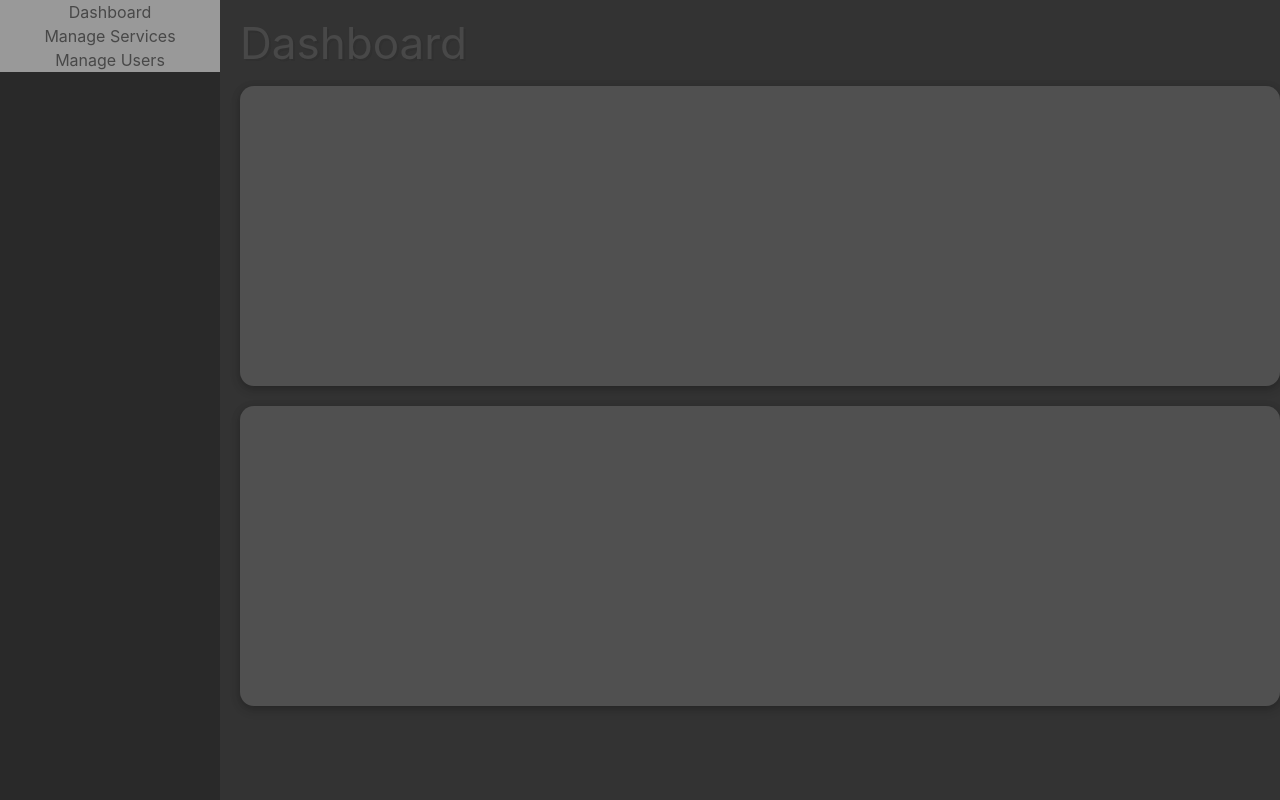
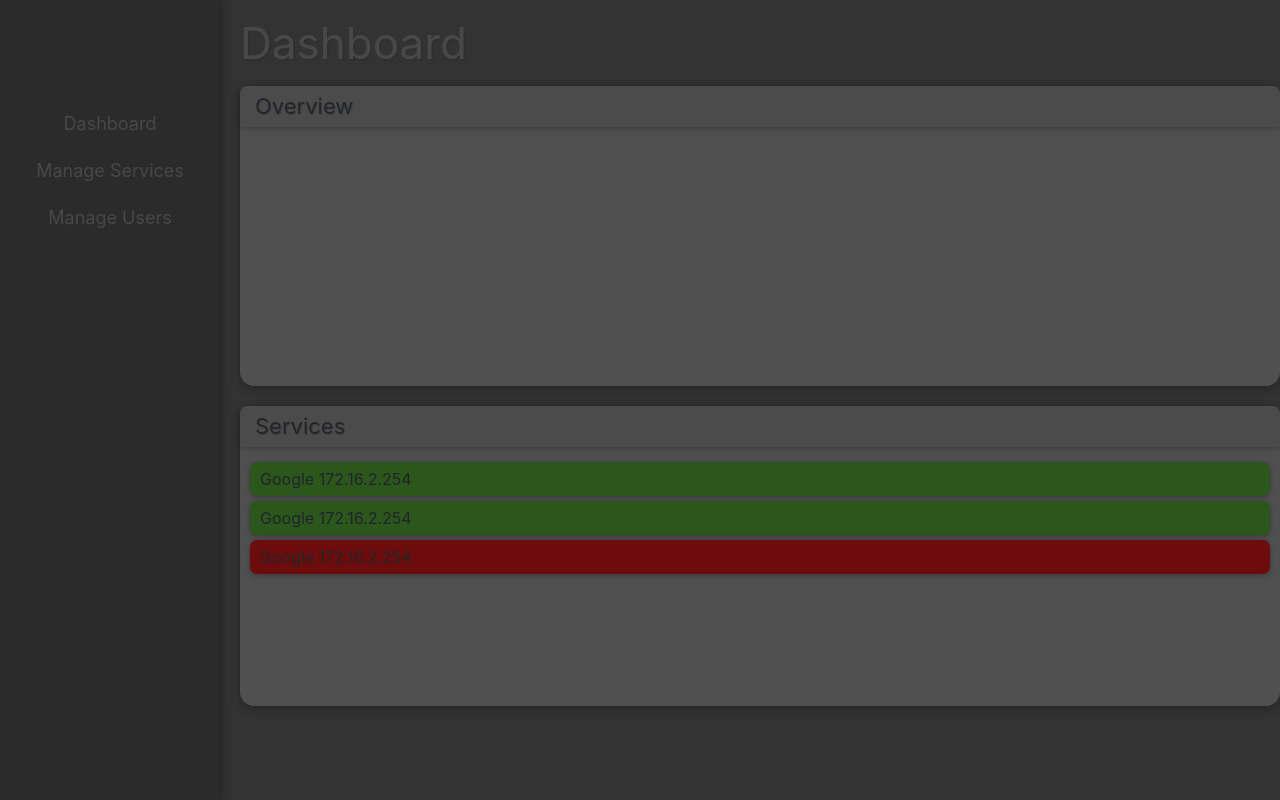
Before and after one commit to ShawnClake/REC-2017-IT, a PHP site: page /dashboard.html in a window 1280 px wide. Run offline with PHP 8.4, Linux system fonts and the light colour scheme; data that the repository does not hold is empty; some libraries are stand-ins or nearby versions.

Commit message:
Dashboard styling

```diff
--- a/dashboard.html
+++ b/dashboard.html
@@ -18,13 +18,31 @@
         </ul>
     </div>
 
-    <div class="container">
-        <span class="container__title">Dashboard</span>
-        <div class="overall-health">
-
+    <div class="page">
+        <span class="page__title">Dashboard</span>
+        <div class="container overall-health">
+            <div class="container__title">
+                <span>Overview</span>
+            </div>
         </div>
-        <div class="services-health">
-
+        <div class="container services-health">
+            <div class="container__title">
+                <span>Services</span>
+            </div>
+            <ul class="services-list">
+                <li class="service healthy">
+                    <span class="service__name">Google</span>
+                    <span class="service__ip">172.16.2.254</span>
+                </li>
+                <li class="service healthy">
+                    <span class="service__name">Google</span>
+                    <span class="service__ip">172.16.2.254</span>
+                </li>
+                <li class="service sick">
+                    <span class="service__name">Google</span>
+                    <span class="service__ip">172.16.2.254</span>
+                </li>
+            </ul>
         </div>
     </div>
 </body>
--- a/styles/dashboard.css
+++ b/styles/dashboard.css
@@ -11,24 +11,38 @@ body {
     grid-area: 1 / 1 / 2 / 2;
     padding: 0;
     margin: 0;
-    background: #292929;
-    /* box-shadow: 2px 0 8px 0 rgba(0, 0, 0, 0.05), 2px 0 4px 0 rgba(0, 0, 0, 0.15); */
+    background: #2B2B2B;
+    box-shadow: 2px 0 12px 0 rgba(0, 0, 0, 0.1), 2px 0 6px 0 rgba(0, 0, 0, 0.2);
     z-index: 100;
 }
 
 .side-nav__links {
+    width: 100%;
+    padding: 0;
+    margin: 100px 0;
+    list-style: none;
+    color: #484848;
+
     display: flex;
     flex-direction: column;
     align-content: center;
     align-items: center;
-    padding: 0;
-    margin: 0;
-    background: #999999;
-    list-style: none;
-    color: #484848;
 }
 
-.container {
+.side-nav__links li {
+    width: 100%;
+    padding: 10px;
+    text-align: center;
+    font-size: 18px;
+}
+
+.side-nav__links li:hover {
+    background: #505050;
+    color: #303030;
+    cursor: pointer;
+}
+
+.page {
     grid-area: 1 / 2 / 2 / 3;
     padding: 10px;
     background: #333333;
@@ -37,7 +51,7 @@ body {
     flex-direction: column;
 }
 
-.container__title {
+.page__title {
     font-size: 44px;
     margin: 0 10px;
     font-style: Arial, Helvetica, sans-serif;
@@ -45,20 +59,63 @@ body {
     color: #484848;
 }
 
-.overall-health {
+.container {
     width: 100%;
-    height: 300px;
     margin: 10px;
+    padding: 0;
     background: #505050;
     border-radius: 14px;
     box-shadow: 0 4px 12px 0 rgba(0, 0, 0, 0.1), 0 2px 8px 0 rgba(0, 0, 0, 0.2);
 }
 
+.container__title {
+    background: #4B4B4B;
+    width: 100%;
+    padding: 4px 15px;
+    border-radius: 7px 7px 0 0;
+    font-size: 22px;
+    text-shadow: 1px 1px #404040;
+    box-shadow: 0 2px 8px 0 rgba(0, 0, 0, 0.1), 0 1px 4px 0 rgba(0, 0, 0, 0.15);
+}
+
+.overall-health {
+    height: 300px;
+}
+
 .services-health {
+    height: 300px;
+}
+
+.services-list {
+    list-style: none;
+    padding: 10px;
+    margin: 0;
+}
+
+.service {
     width: 100%;
-    height: 300px;
-    margin: 10px;
-    background: #505050;
-    border-radius: 14px;
-    box-shadow: 0 4px 12px 0 rgba(0, 0, 0, 0.1), 0 2px 8px 0 rgba(0, 0, 0, 0.2);
+    margin: 5px 0;
+    padding: 5px 10px;
+    border-radius: 7px;
+    box-shadow: 0 2px 8px 0 rgba(0, 0, 0, 0.1), 0 1px 4px 0 rgba(0, 0, 0, 0.2);
 }
+
+.service:hover {
+    cursor: pointer;
+}
+
+.healthy:hover {
+    background: #3d772a;
+}
+
+.sick:hover {
+    background: #9b1717;
+}
+
+.healthy {
+    background: #2b571d;
+}
+
+.sick {
+    background: #6d0c0c;
+}
```
